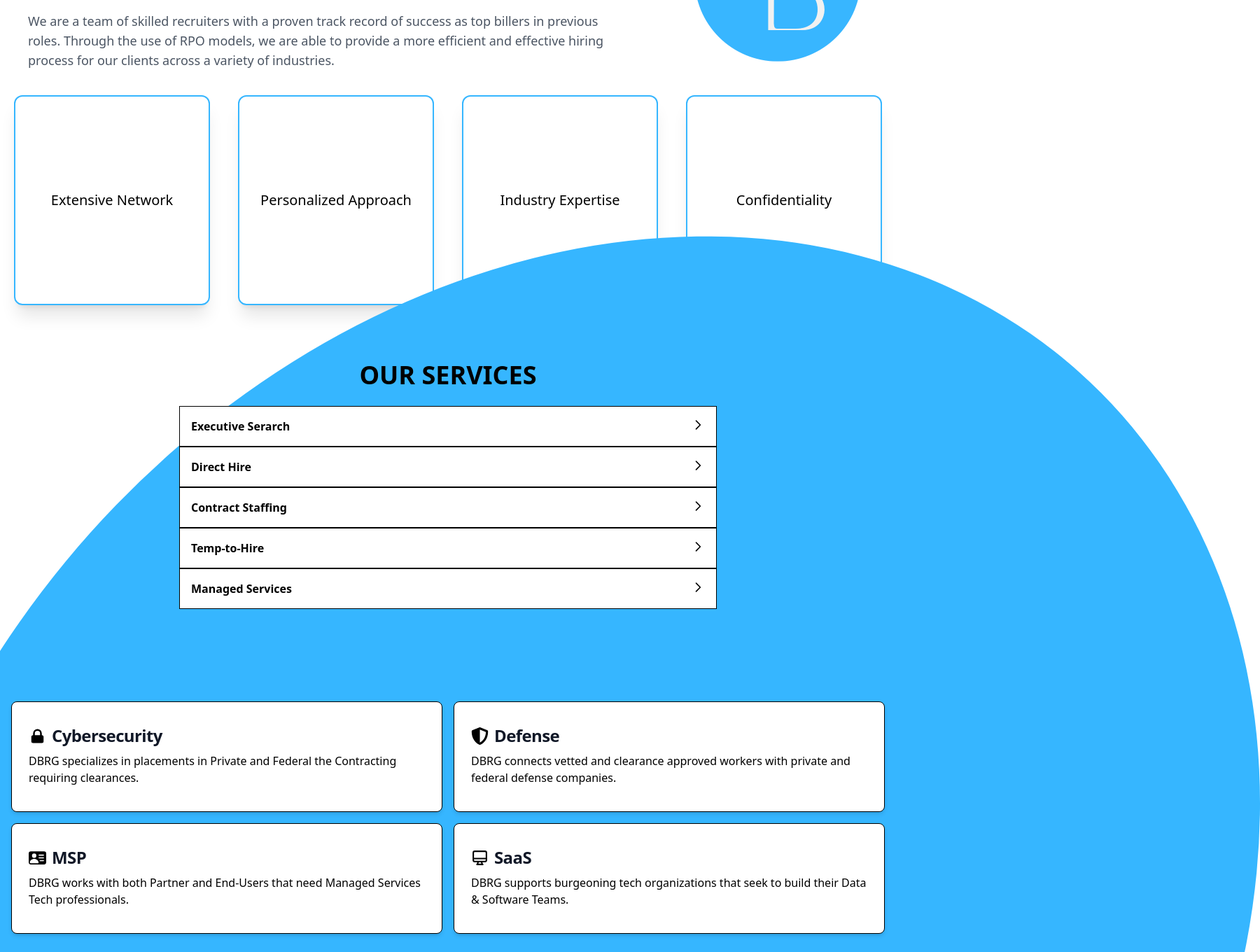
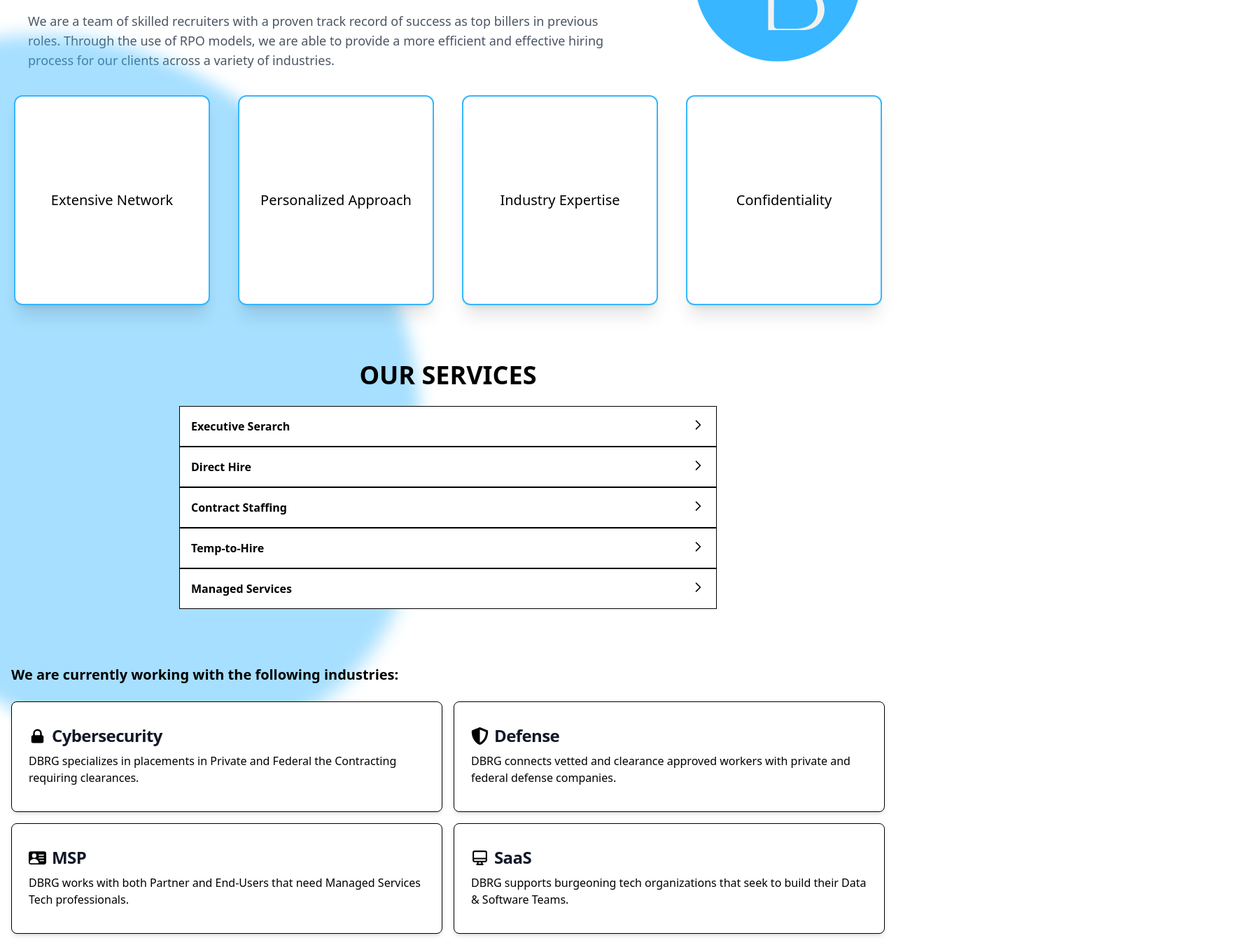
Before and after one commit to andrewjulian/dbrecruitment-website, a React (Vite) app: page / in a window 1280 px wide. Shown: the part 740-2100 px from the top of the page at 70% size, 1800 px wide, since content can reach past the window. Built offline with nearby package versions, Linux system fonts and the light colour scheme.

Commit message:
shape attempt #1

```diff
--- a/src/App.jsx
+++ b/src/App.jsx
@@ -14,6 +14,7 @@ function App() {
   return (
     <>
       <div className="align-center justify-center">
+        <div className=" absolute -left-[300px] top-[800px] z-0 h-[1000px] w-[900px] skew-y-12 transform rounded-[1000px] bg-[#36b6ff70] blur-md filter"></div>
         <Navbar link={Link} />
         <Hero />
         <About />
--- a/src/Components/Hero.jsx
+++ b/src/Components/Hero.jsx
@@ -2,7 +2,7 @@ import React from "react";
 
 const Hero = () => {
   return (
-    <div id="hero" className="relative p-16 text-center">
+    <div id="hero" className="relative z-10 bg-white p-16 text-center">
       <div className="absolute left-0 top-0 h-full w-full bg-stock bg-cover bg-fixed bg-no-repeat opacity-[.15] "></div>
       <div className="flex min-h-[90%] items-center justify-center">
         <div className="mx-auto mt-5 max-w-screen-xl px-4 py-1 text-center">
--- a/src/Components/Industries.jsx
+++ b/src/Components/Industries.jsx
@@ -38,7 +38,7 @@ const Industries = () => {
   ));
 
   return (
-    <div className="mb-10 w-full bg-white pt-4">
+    <div className="relative z-10 mb-10 w-full  pt-4">
       <div className="mx-auto max-w-screen-xl">
         <p className="my-6 ml-4 hidden text-xl font-bold md:flex">
           We are currently working with the following industries:
--- a/src/Components/Industry.jsx
+++ b/src/Components/Industry.jsx
@@ -2,7 +2,7 @@ import React from "react";
 
 const Industry = ({ industry }) => {
   return (
-    <div className="group relative overflow-hidden rounded-lg border  border-black bg-white p-6 shadow-md hover:bg-[#36b6ff] hover:text-white">
+    <div className="group relative z-10 overflow-hidden rounded-lg  border border-black bg-white p-6 shadow-md hover:bg-[#36b6ff] hover:text-white">
       <div className="flex text-black">
         {industry.icons}
         <h5 className="m-2 text-2xl font-semibold tracking-tight text-gray-900">
--- a/src/Components/Services.jsx
+++ b/src/Components/Services.jsx
@@ -31,8 +31,7 @@ const Services = () => {
   ];
   return (
     <div id="services" className="grid w-full  py-10">
-      <div className=" -skew-x-18 absolute left-[-200px] top-[1100px] z-0 h-[2000px] w-[2000px] -skew-y-12 transform rounded-full bg-[#36b6ff]"></div>
-      <div className="relative z-10">
+      <div className="relative">
         <div className="mx-auto w-[60%]">
           <h1 className="mb-6 text-center text-4xl font-bold">OUR SERVICES</h1>
           <div className="container mx-auto">
--- a/src/Components/Trait.jsx
+++ b/src/Components/Trait.jsx
@@ -2,9 +2,9 @@ import React from "react";
 
 const Trait = ({ trait }) => {
   return (
-    <div className="m-5 mt-0 flex items-center justify-center bg-white">
+    <div className="bg-opacity-15 z-10 m-5 mt-0 flex items-center justify-center rounded-xl ">
       <div className="group flex h-[300px] w-[280px] items-center justify-center">
-        <div className="relative h-full w-full rounded-xl border-2 border-[#36b6ff] shadow-xl transition-all duration-500 [transform-style:preserve-3d] group-hover:[transform:rotateY(180deg)]">
+        <div className="relative h-full w-full rounded-xl border-2 border-[#36b6ff] bg-white shadow-xl transition-all duration-500 [transform-style:preserve-3d] group-hover:[transform:rotateY(180deg)]">
           <div className="absolute inset-0 flex items-center justify-center text-xl">
             {trait.title}
           </div>
```
